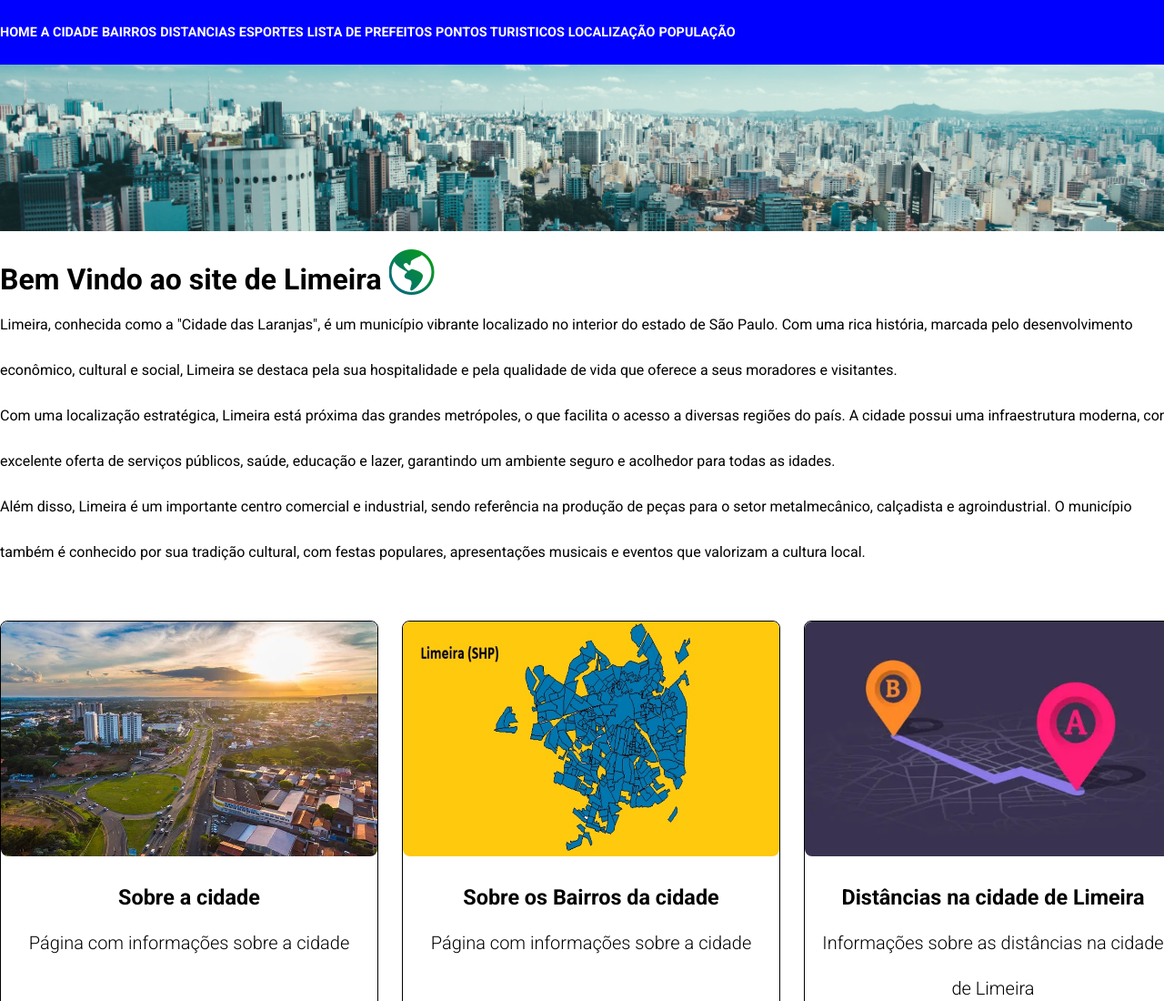
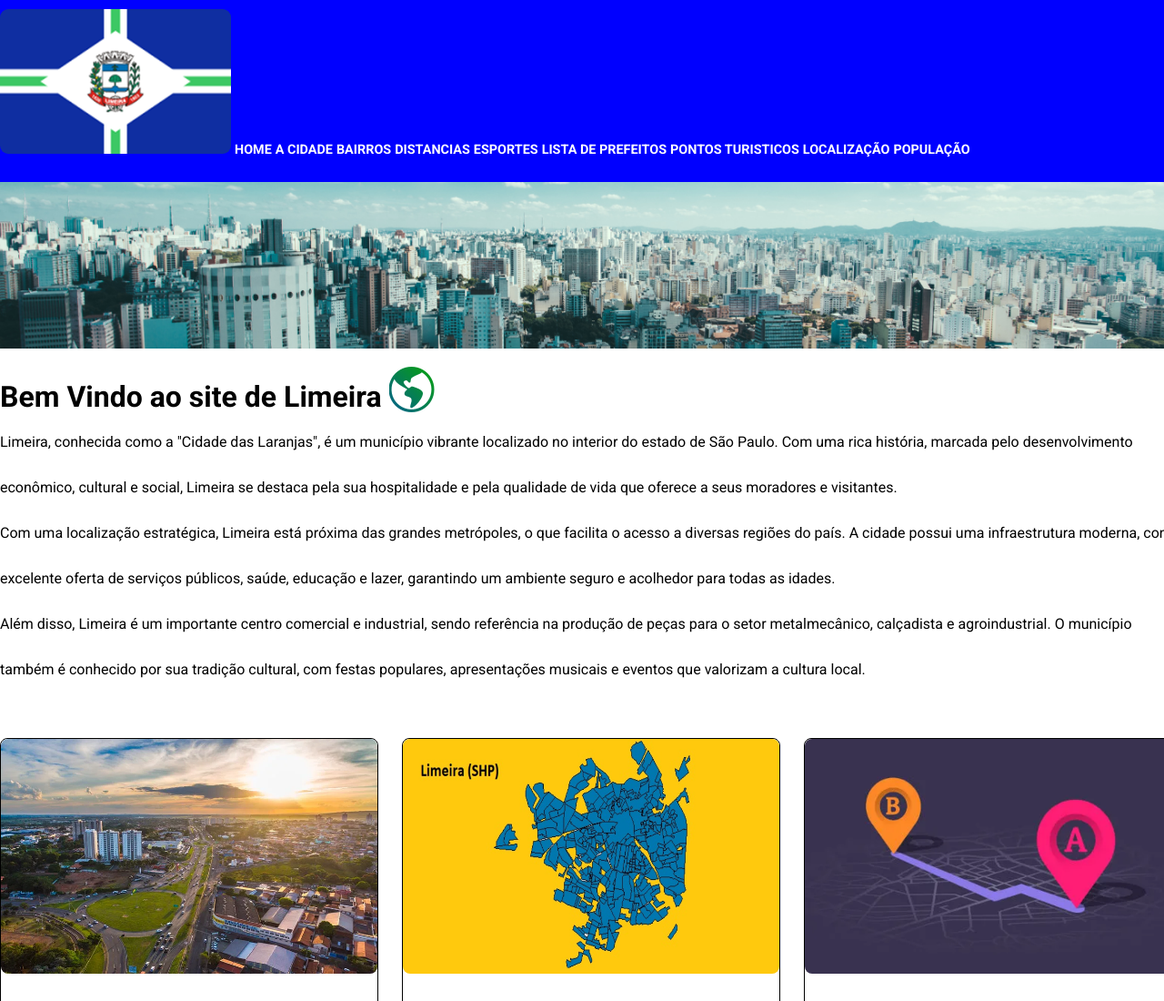
Before and after one commit to gg951234/site_limeira, a plain HTML site: page index.html in a window 1280 px wide. Shown: the top 1100 px of the page at 91% size. Drawn offline with nearby package versions, Linux system fonts and the light colour scheme.

Commit message:
Aula 22/11/2024 hospedagem e correções

```diff
--- a/index.html
+++ b/index.html
@@ -9,7 +9,7 @@
 <body>
     <header>
         <nav>
-            <!-- <img src="imagens/bandeira_limeira.png" alt="Bandeira da cidade de Limeira"> -->
+            <img src="imagens/bandeira_limeira.png" alt="Bandeira da cidade de Limeira">
             <span>
                 <a href="pagina_inicial.html">Home</a>
                 <a href="a-cidade.html">A cidade</a>
```
